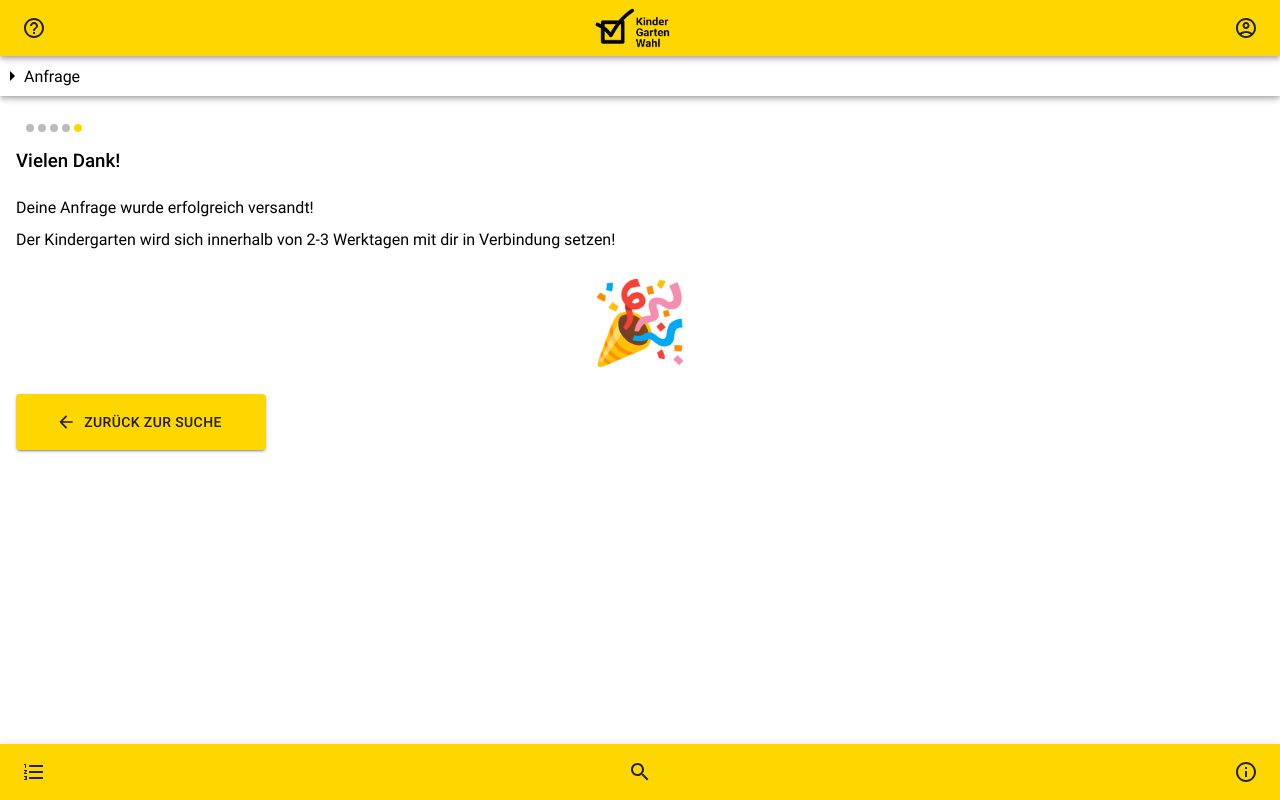
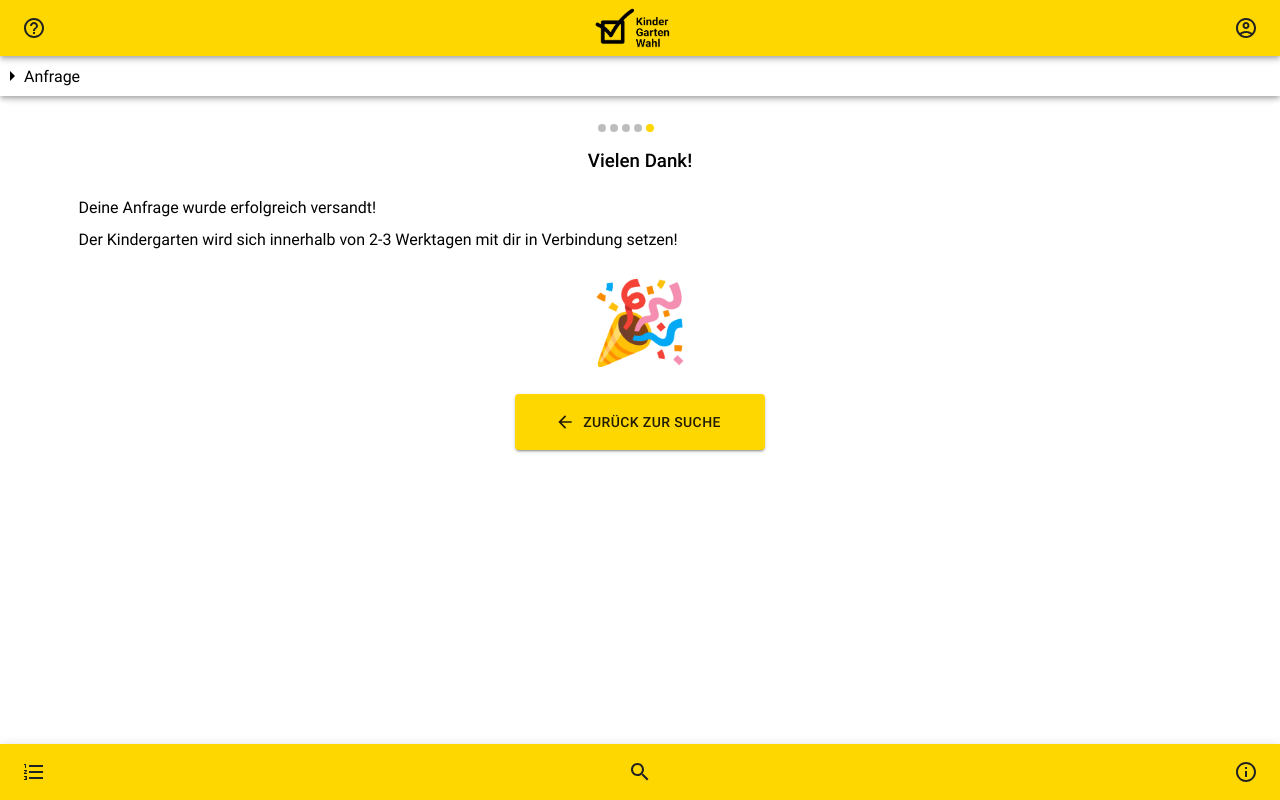
Before and after one commit to Sophie-Zulinski/kindergarten-usability, a React (Create React App) app: page /success in a window 1280 px wide. Built offline with nearby package versions, Linux system fonts and the light colour scheme.

Commit message:
center success page

```diff
--- a/src/pages/SuccessPage.js
+++ b/src/pages/SuccessPage.js
@@ -10,7 +10,7 @@ function SuccessPage({ title }) {
   }, [title]);
 
   return (
-    <div className="container col">
+    <div className="container col center-all">
       <div className="headline-box col">
         <MobileStepper
           variant="dots"
```
